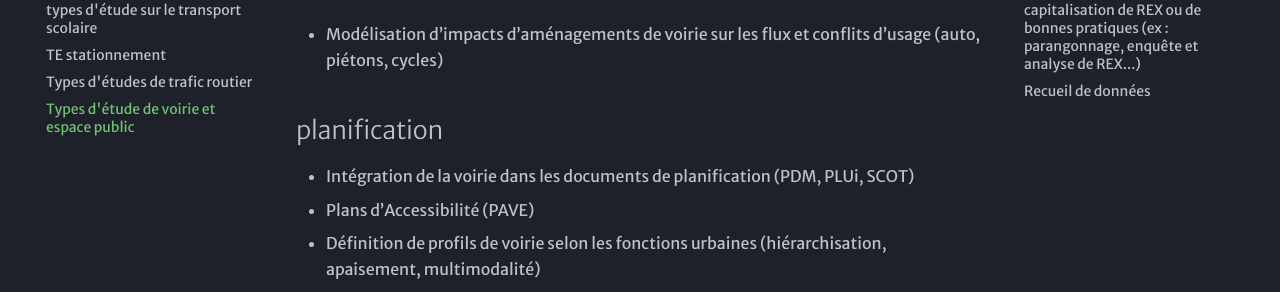
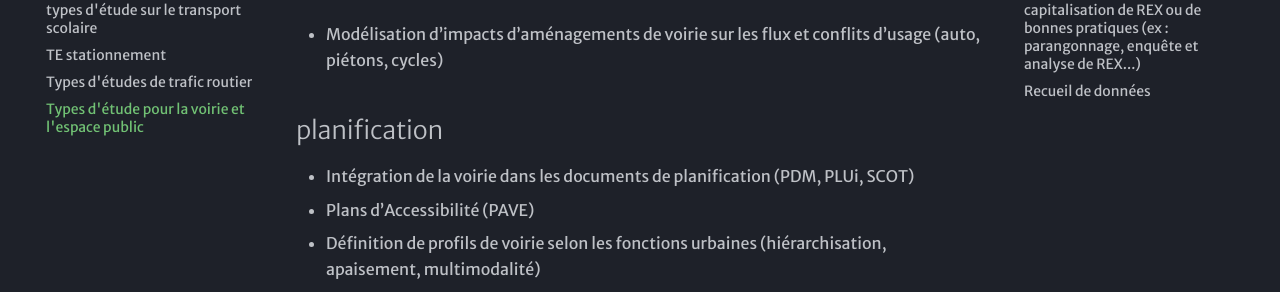
Before and after one commit to xdurang/mobscidat, an MkDocs documentation site: the page built from docs/type_etudes/TE_voirie.md, in a window 1280 px wide. Shown: the part 338-630 px from the top of the page. Built offline with MkDocs 1.6.1 and Material for MkDocs 9.7.7, drawn with Linux system fonts in a browser that asks for light colours; some web fonts are replaced; comment, search, counter and statistics services are not loaded.

Commit message:
Update and rename voirie.md to TE_voirie.md

```diff
--- a/docs/type_etudes/voirie.md
+++ b/docs/type_etudes/TE_voirie.md
@@ -1,7 +1,7 @@
 ---
-title: Types d'étude de voirie et espace public
+title: Types d'étude pour la voirie et l'espace public
 tags:
-  - voirie
+- voirie
 ---
 
 # Voirie et espace public
```
